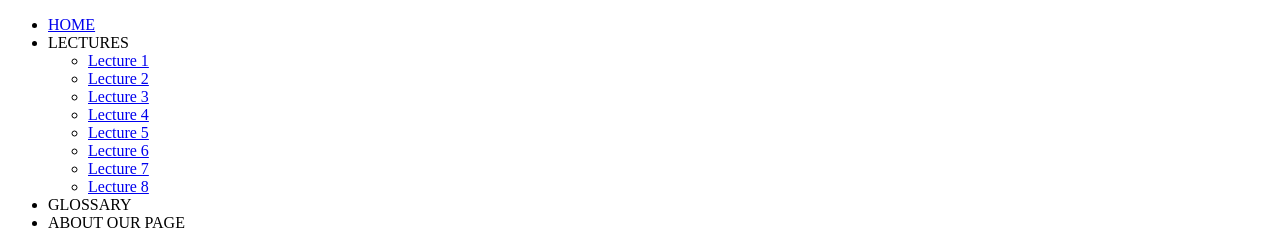
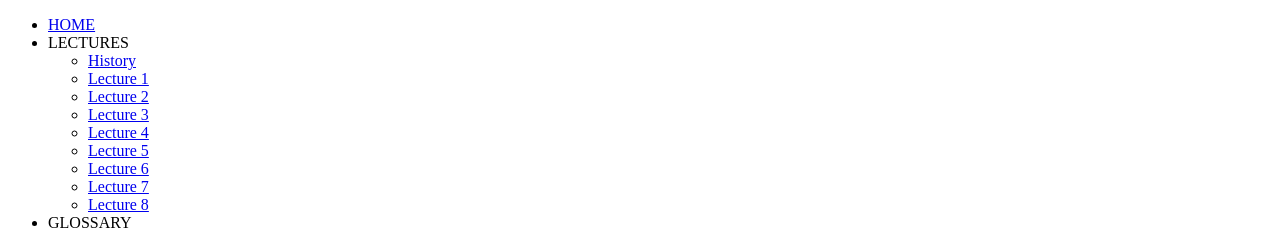
Before and after one commit to Eliye/Webtech-Lec, a plain HTML site: page Midterms/CSS-history.html in a window 1280 px wide. Shown: the top 229 px of the page. Drawn offline with Linux system fonts and the light colour scheme.

Commit message:
Added the resources/references
resources:
https://www.w3.org/Style/CSS/Overview.en.html
http://www.css-class.com/a-brief-history-of-css/

```diff
--- a/Midterms/CSS-history.html
+++ b/Midterms/CSS-history.html
@@ -6,6 +6,7 @@
 	          <li><a href="index.html">HOME</a></li>
 	          <li>LECTURES
 	            <ul class="navlecture">
+			 <li><a href ="lecture1-csshistory.html">History</a></li>
 	                <li><a href ="lecture1.html">Lecture 1</a></li>
 	                <li><a href ="lecture2.html">Lecture 2</a></li>
 	                <li><a href ="lecture3.html">Lecture 3</a></li>
@@ -14,6 +15,7 @@
 	                <li><a href ="lecture6.html">Lecture 6</a></li>
 	                <li><a href ="lecture7.html">Lecture 7</a></li>
 	                <li><a href ="lecture8.html">Lecture 8</a></li>
+
 
 	            </ul>
 	         </li>
```
